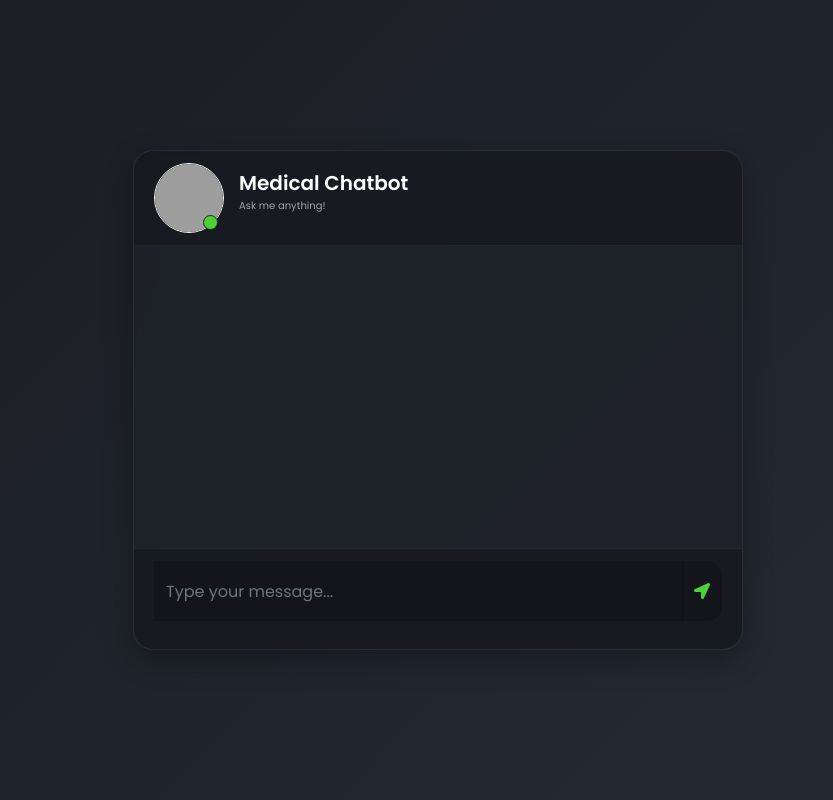
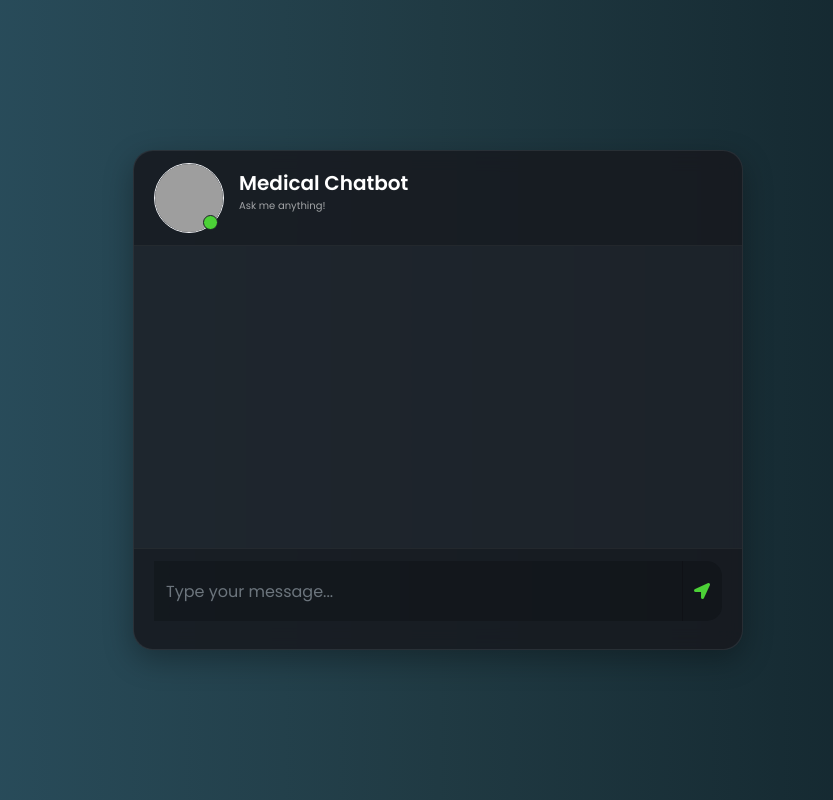
Before and after one commit to HasinduUdantha/MedBOT, a Flask app: page / in a window 1280 px wide. Shown: the whole page, without its empty margins (202-1035 px from the left). Run offline with Flask 3, Linux system fonts and the light colour scheme; some libraries are stand-ins or nearby versions; grey boxes are pictures that could not be loaded.

```diff
--- a/static/style.css
+++ b/static/style.css
@@ -4,12 +4,12 @@
 body, html {
     height: 100%;
     margin: 0;
-    font-family: 'Poppins', 'Segoe UI', Roboto, Helvetica, Arial, sans-serif;
-    /* Smoother, darker gradient for background */
-    background: #1a1c22;
-    background: linear-gradient(135deg, #1a1c22 0%, #252b36 100%);
+    font-family: 'Poppins', 'Segoe UI', Roboto, sans-serif;
+    /* Deep Medical Blue Gradient */
+    background: #0f2027;
+    background: -webkit-linear-gradient(to right, #2c5364, #203a43, #0f2027);
+    background: linear-gradient(to right, #2c5364, #203a43, #0f2027);
 }
-
 /* --- MAIN CONTAINERS --- */
 .chat {
     margin-top: auto;
```
